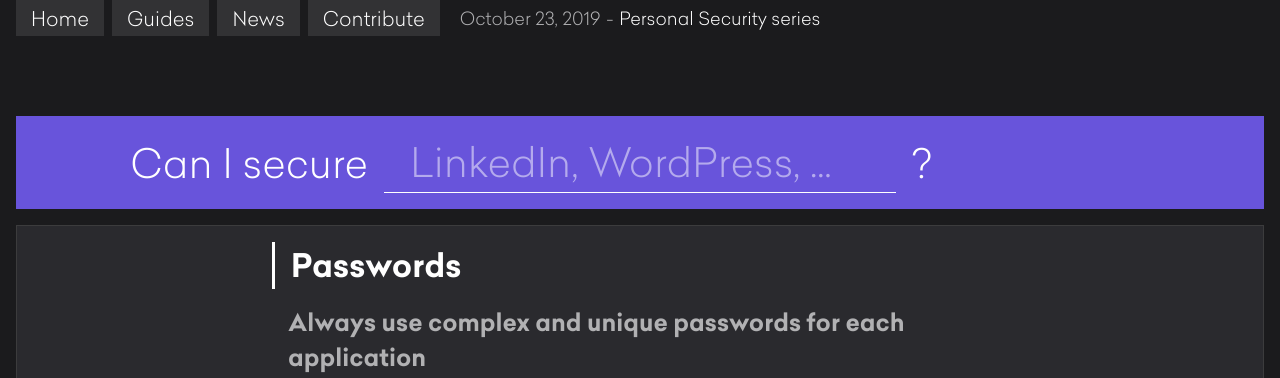
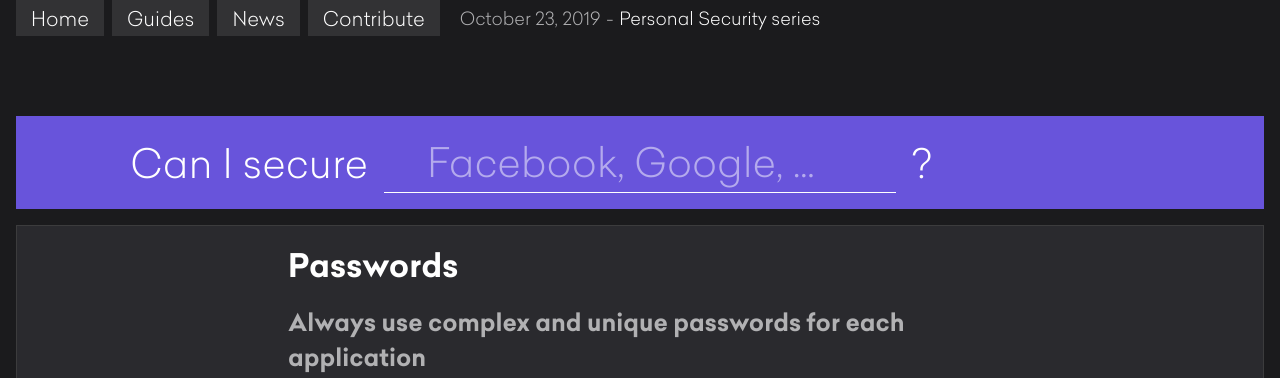
Before and after one commit to krakensecuritylabs/canisecure, a Jekyll site: the page built from _guides/passwords.md, in a window 1280 px wide. Shown: the top 378 px of the page. Built offline with Jekyll 4.4.1, drawn with Linux system fonts in a browser that asks for light colours.

Commit message:
fix search format

```diff
--- a/_includes/search.html
+++ b/_includes/search.html
@@ -2,7 +2,7 @@
 	<form action="/search/" method="get" class="canisecure-search-form">
 		<label for="canisecure-search">
 			<span class="canisecure-search-text">Can I secure</span>
-			<span class="canisecure-search-input-container"><input type="search" class="canisecure-search-input" id="canisecure-search" name="s" spellcheck="false" value="" placeholder="LinkedIn, WordPress, &hellip;" {% if page.url == "/" %}autofocus{% endif %} /></span>
+			<span class="canisecure-search-input-container"><input type="search" class="canisecure-search-input" id="canisecure-search" name="s" spellcheck="false" value="" placeholder="Facebook, Google, &hellip;" {% if page.url == "/" %}autofocus{% endif %} /></span>
 			<span class="canisecure-search-text">?</span>
 		</label>
 		<noscript>
--- a/_sass/guide.scss
+++ b/_sass/guide.scss
@@ -51,7 +51,6 @@
 .guide-title {
 	color: #eee;
 	font-size: 2rem;
-	border-left: 3px solid #fff;
 	padding-left: 1rem;
 	margin-left: -1rem;
 
@@ -539,7 +538,7 @@
 		}
 
 		.guide-title {
-			padding-left: 1.5rem;
+			padding-left: 2rem;
 
 			@media only screen and (min-width: 85rem) {
 				padding-left: 0;
--- a/assets/js/guides.json
+++ b/assets/js/guides.json
@@ -5,7 +5,6 @@
 	{% for guide in site.guides %}
 		{
 			"title": "{{ guide.title | strip_newlines | remove_chars | escape_once }}",
-			"description": {{guide.description | markdownify | strip | jsonify }},
 			"url" : "{{ guide.url }}",
 			"keywords" : "{{ guide.keywords }}"
 		} {% unless forloop.last %},{% endunless %}
```
Also changed, not shown: assets/js/_search.js (+3 -6 lines).
